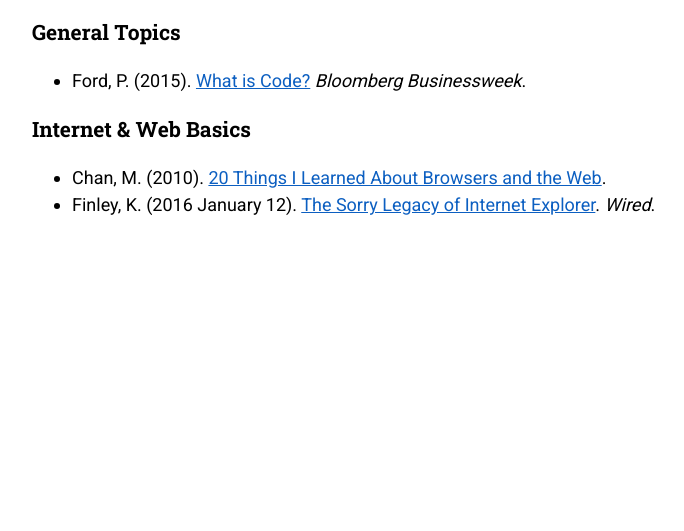
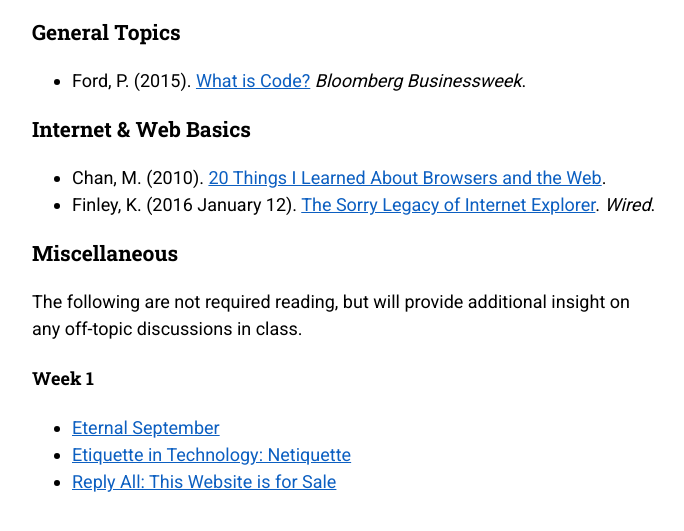
Before and after one commit to jordancoyne/umiami-web-design.github.io, a plain HTML site: page additional-reading.html in a window 1280 px wide. Shown: the part 203-734 px from the top of the page, without its empty margins (40-724 px from the left). Drawn offline with Linux system fonts and the light colour scheme.

Commit message:
Added link to Reply All.

```diff
--- a/additional-reading.html
+++ b/additional-reading.html
@@ -39,6 +39,21 @@
         </ul>
       </section>
 
+
+      <section>
+        <h3>Miscellaneous</h3>
+
+        <p>The following are not required reading, but will provide additional insight on any off-topic discussions in class.</p>
+
+        <h4>Week 1</h4>
+
+        <ul>
+          <li><a href="https://en.wikipedia.org/wiki/Eternal_September">Eternal September</a></li>
+          <li><a href="https://en.wikipedia.org/wiki/Etiquette_in_technology#Netiquette">Etiquette in Technology: Netiquette</a></li>
+          <li><a href="https://gimletmedia.com/episode/7-this-website-is-for-sale/">Reply All: This Website is for Sale</a></li>
+        </ul>
+      <section>
+
     </main>
 
   </body>
```
